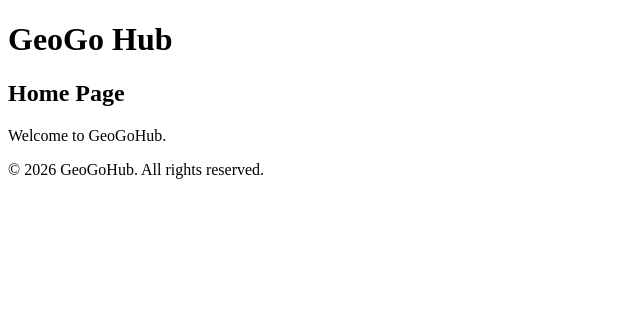
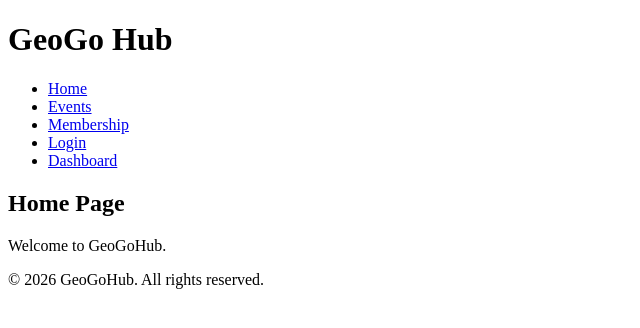
Before and after one commit to ShorenaK/GeoGoHub, a React app in the folder frontend/: page / in a window 1280 px wide. Shown: the top 328 px of the page, without its empty margins (0-640 px from the left). Built offline with nearby package versions, Linux system fonts and the light colour scheme; the HTML template or start-up script is replaced by a standard one.

Commit message:
header was updated

```diff
--- a/frontend/src/components/Header.jsx
+++ b/frontend/src/components/Header.jsx
@@ -5,19 +5,23 @@
 
   Responsibilities:
   - Display the application title.
+  - Display the main navigation.
   - Provide a consistent header across all pages.
-  - Serve as the top section of the application layout.
 
   Author: Shorena K. Anzhilov
   Course: CS 5610 Web Development
   Project: GeoGoHub
 */
 
+import Navbar from './Navbar.jsx';
+
 // Render the application header.
 function Header() {
   return (
     <header>
       <h1>GeoGo Hub</h1>
+
+      <Navbar />
     </header>
   );
 }
```
